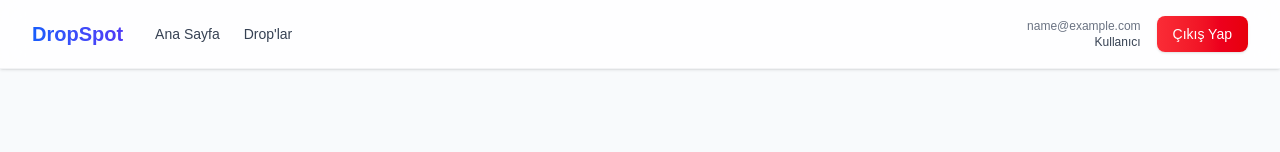
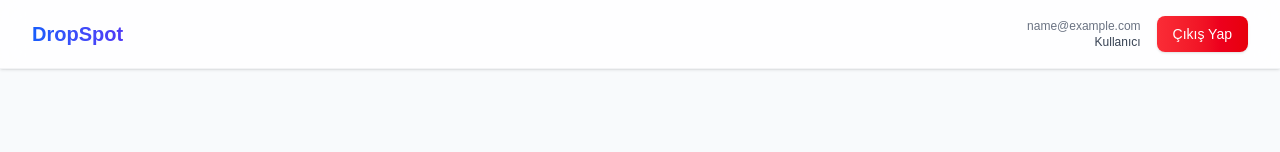
Before and after one commit to bssenoz/DropSpott, a Next.js app in the folder frontend/: page / in a window 1280 px wide. Shown: the top 152 px of the page. Built offline with nearby package versions, Linux system fonts and the light colour scheme; sample sign-in values are in the browser's storage.

Commit message:
feat(ui): improve loading state for buttons and content with fade-in
- Hide login/register/logout buttons until user data is loaded
- Hide homepage content until user data is loaded

```diff
--- a/frontend/app/page.tsx
+++ b/frontend/app/page.tsx
@@ -7,13 +7,33 @@ import { useAuthStore } from '@/store/authStore';
 export default function HomePage() {
   const { isAuthenticated, user } = useAuthStore();
   const [mounted, setMounted] = useState(false);
+  const [authInitialized, setAuthInitialized] = useState(false);
 
   useEffect(() => {
     setMounted(true);
+    // User bilgisinin yüklendiğinden emin olmak için kısa bir gecikme
+    const timer = setTimeout(() => {
+      setAuthInitialized(true);
+    }, 0);
+    return () => clearTimeout(timer);
   }, []);
 
-  // Hydration hatasını önlemek için client-side mounting'i bekle
-  const showAuthenticated = mounted && isAuthenticated;
+  // Hydration ve auth initialization hatasını önlemek için bekle
+  if (!mounted || !authInitialized) {
+    return (
+      <div className="max-w-6xl mx-auto px-4 sm:px-6 py-12">
+        <div className="flex items-center justify-center min-h-[400px]">
+          <div className="text-center">
+            <div className="animate-spin rounded-full h-12 w-12 border-b-2 border-blue-600 mx-auto mb-4"></div>
+            <p className="text-gray-600">Yükleniyor...</p>
+          </div>
+        </div>
+      </div>
+    );
+  }
+
+  // User bilgisinden sonra içeriği göster
+  const showAuthenticated = isAuthenticated && user;
 
   return (
     <div className="max-w-6xl mx-auto px-4 sm:px-6 py-12">
--- a/frontend/components/ConditionalLayout.tsx
+++ b/frontend/components/ConditionalLayout.tsx
@@ -15,9 +15,16 @@ export default function ConditionalLayout({
   const isAuthPage = pathname?.startsWith('/auth');
   const [mounted, setMounted] = useState(false);
   const [mobileMenuOpen, setMobileMenuOpen] = useState(false);
+  const [authInitialized, setAuthInitialized] = useState(false);
 
   useEffect(() => {
     setMounted(true);
+    // User bilgisinin yüklendiğinden emin olmak için kısa bir gecikme
+    // localStorage'dan yükleme senkron ama store güncellemesi için bir tick bekliyoruz
+    const timer = setTimeout(() => {
+      setAuthInitialized(true);
+    }, 0);
+    return () => clearTimeout(timer);
   }, []);
 
   const handleLogout = () => {
@@ -34,42 +41,7 @@ export default function ConditionalLayout({
     return <>{children}</>;
   }
 
-  // Hydration hatasını önlemek için client-side mounting'i bekle
-  if (!mounted) {
-    return (
-      <>
-        <nav className="bg-white/80 backdrop-blur-md border-b border-gray-200/50 shadow-sm py-4 mb-8 sticky top-0 z-50">
-          <div className="max-w-7xl mx-auto flex items-center justify-between px-4 sm:px-6 lg:px-8">
-            <div className="flex items-center gap-8">
-              <a
-                href="/"
-                className="text-xl font-bold bg-gradient-to-r from-blue-600 to-indigo-600 bg-clip-text text-transparent hover:from-blue-700 hover:to-indigo-700 transition-all"
-              >
-                DropSpot
-              </a>
-            </div>
-            <div className="flex items-center gap-4">
-              <a
-                href="/auth/login"
-                className="text-sm font-medium text-gray-700 hover:text-blue-600 transition-colors"
-              >
-                Giriş Yap
-              </a>
-              <a
-                href="/auth/register"
-                className="px-4 py-2 bg-gradient-to-r from-blue-600 to-indigo-600 hover:from-blue-700 hover:to-indigo-700 text-white font-medium rounded-lg transition-all shadow-sm hover:shadow-md"
-              >
-                Kayıt Ol
-              </a>
-            </div>
-          </div>
-        </nav>
-        <main className="max-w-7xl mx-auto px-4 sm:px-6 lg:px-8 pb-12">
-          {children}
-        </main>
-      </>
-    );
-  }
+  const showButtons = mounted && authInitialized;
 
   return (
     <>
@@ -83,8 +55,8 @@ export default function ConditionalLayout({
             >
               DropSpot
             </a>
-            {isAuthenticated && (
-              <div className="hidden md:flex items-center gap-6">
+            {showButtons && isAuthenticated && (
+              <div className="hidden md:flex items-center gap-6 animate-fade-in">
                 <a
                   href="/"
                   className="text-sm font-medium text-gray-700 hover:text-blue-600 transition-colors"
@@ -110,8 +82,10 @@ export default function ConditionalLayout({
           </div>
 
           <div className="flex items-center gap-4">
-            {isAuthenticated && user ? (
-              <>
+            {!showButtons ? (
+              <div className="w-[120px] h-[40px]"></div>
+            ) : isAuthenticated && user ? (
+              <div className="animate-fade-in flex items-center gap-4">
                 <div className="hidden sm:flex items-center gap-3">
                   <div className="text-right">
                     <div className="text-xs text-gray-500">{user.email}</div>
@@ -142,9 +116,9 @@ export default function ConditionalLayout({
                     </svg>
                   )}
                 </button>
-              </>
+              </div>
             ) : (
-              <>
+              <div className="animate-fade-in flex items-center gap-4">
                 <a
                   href="/auth/login"
                   className="text-sm font-medium text-gray-700 hover:text-blue-600 transition-colors"
@@ -157,13 +131,14 @@ export default function ConditionalLayout({
                 >
                   Kayıt Ol
                 </a>
-              </>
+              </div>
             )}
           </div>
         </div>
 
+
         {/* Mobil Menü */}
-        {isAuthenticated && mobileMenuOpen && (
+        {mounted && authInitialized && isAuthenticated && mobileMenuOpen && (
           <div className="md:hidden border-t border-gray-200/50 mt-4 pt-4 px-4">
             <div className="flex flex-col gap-4">
               <a
```
